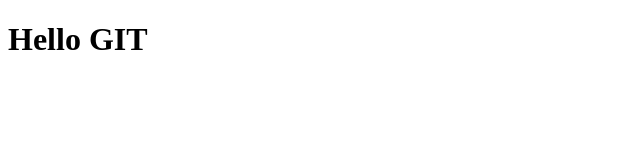
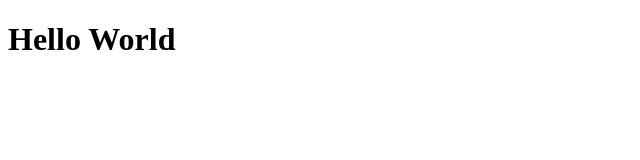
Before and after one commit to nat-czar/git-course-4, a plain HTML site: page index.html in a window 1280 px wide. Shown: the whole page, without its empty margins (0-640 px from the left). Drawn offline with Linux system fonts and the light colour scheme.

Commit message:
Hello World added to index.html

```diff
--- a/index.html
+++ b/index.html
@@ -6,6 +6,6 @@
     <title>Git Course 4</title>
 </head>
 <body>
-    <h1> Hello GIT </h1>
+    <h1> Hello World </h1>
 </body>
 </html>
```
